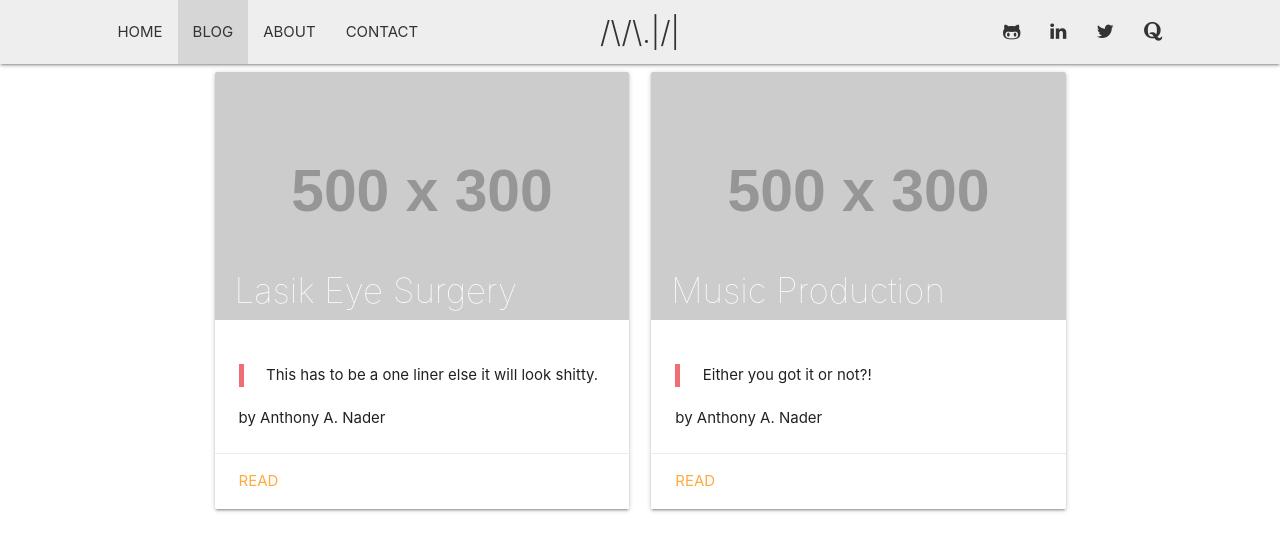
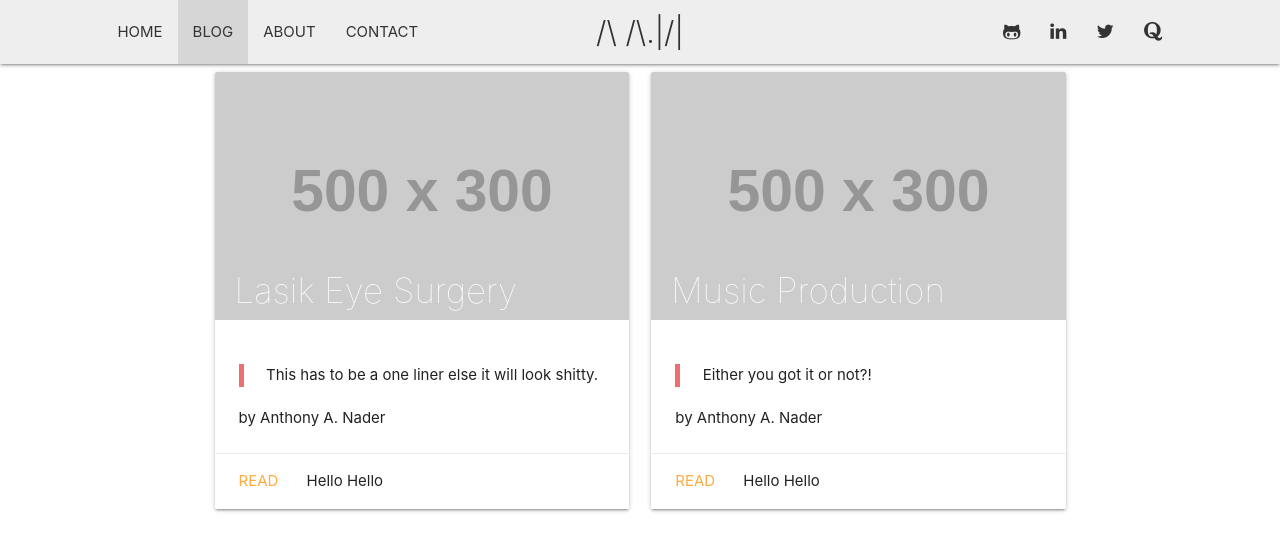
Before and after one commit to anthonyanader/personalBlog, a Jekyll site: the page built from blog.html, in a window 1280 px wide. Shown: the top 551 px of the page. Built offline with Jekyll 4.4.1, drawn with Linux system fonts in a browser that asks for light colours.

```diff
--- a/_includes/blog-posts.html
+++ b/_includes/blog-posts.html
@@ -20,7 +20,10 @@
                         <p>by {{ post.author }}</p>
                       </div>
                       <div class="card-action">
-                        <a href="{{ post.url }}">Read</a>
+                        <a class="card-action-read" href="{{ post.url }}">Read</a>
+                        {% for post in site.posts %}
+                        <span class="category-tag">Hello</span>
+                        {% endfor %}
                       </div>
                     </div>
                 </div>
--- a/_includes/nav.html
+++ b/_includes/nav.html
@@ -2,7 +2,7 @@
     <nav>
         <div class="container">
             <div class="nav-wrapper z-depth-1">
-                <a href="{{ "/index.html" | prepend: site.baseurl }}" class="brand-logo center">/\/\.|/|</a>
+                <a href="{{ "/index.html" | prepend: site.baseurl }}" class="waves-effect brand-logo center">/\ /\.|/|</a>
                  <a href="#" data-target="mobile-demo" class="sidenav-trigger button-collapse"><i class="material-icons">menu</i></a>
                 <ul id="nav-mobile" class="left hide-on-med-and-down nav-links">
                     <li {% if page.url == "/" %} class="active" {% endif %} ><a href="{{ "/index.html" | prepend: site.baseurl }}">HOME</a></li>
```
